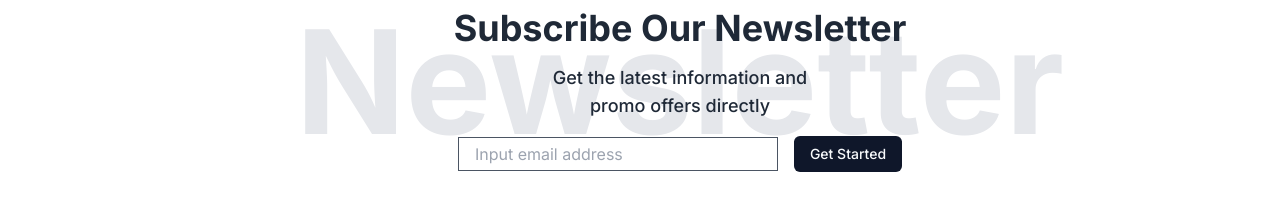
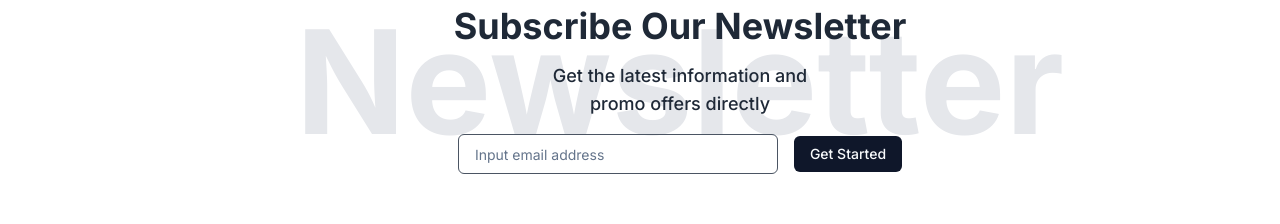
Before and after one commit to MasabBinZia/DineMarket-Ecommerce-web, a Next.js app: page / in a window 1280 px wide. Shown: the part 2400-2624 px from the top of the page. Built offline with nearby package versions, Linux system fonts and the light colour scheme.

Commit message:
fixed Newsletter text bar

```diff
--- a/src/views/NewsLatter.tsx
+++ b/src/views/NewsLatter.tsx
@@ -1,4 +1,5 @@
 import { Button } from "@/components/ui/button"
+import { Input } from "@/components/ui/input"
 
 const Newslatter = () => {
     return (
@@ -7,7 +8,7 @@ const Newslatter = () => {
             <h6 className="text-3xl md:text-4xl font-bold">Subscribe Our Newsletter</h6>
             <p className="max-w-[16rem] text-lg font-medium">Get the latest information and promo offers directly</p>
             <div className="flex gap-4 flex-wrap items-center justify-center ">
-                <input type="text" className="border border-gray-600 py-1 px-2 md:px-4 flex flex-grow w-80" placeholder="Input email address" />
+                <Input type="text" className="border border-gray-600 py-1 px-2 md:px-4 flex flex-grow w-80" placeholder="Input email address" />
                 <Button>Get Started </Button>
             </div>
         </div>
```
